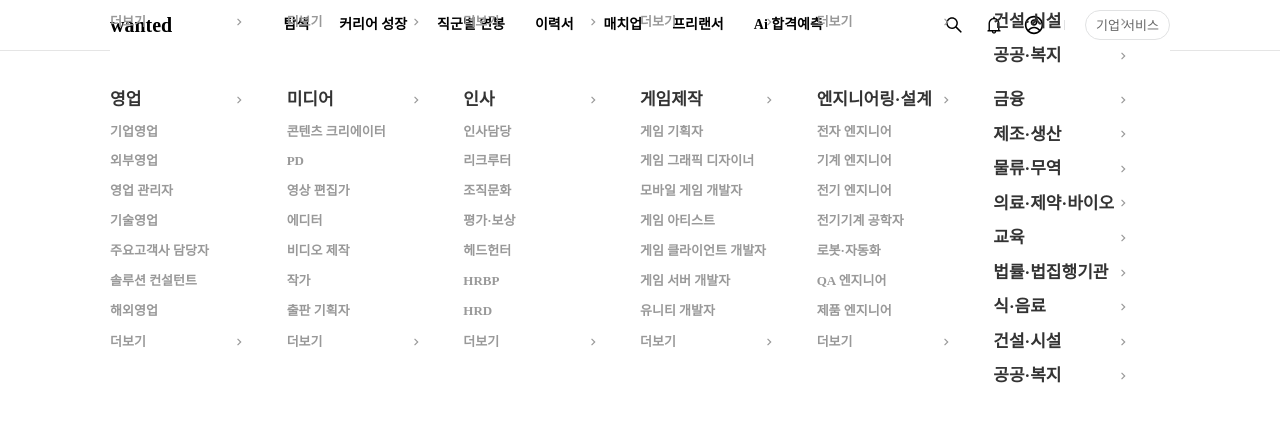
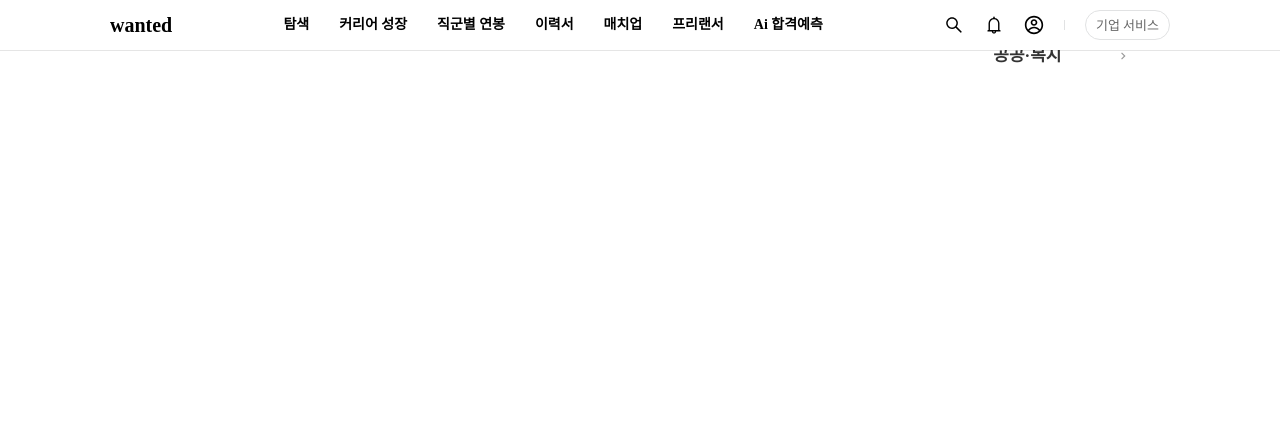
Before and after one commit to sunhwa508/wanted-clone, a React (Create React App) app: page / in a window 1280 px wide. Shown: the top 422 px of the page. Built offline with nearby package versions, Linux system fonts and the light colour scheme.

Commit message:
:fire: :construction: hover 기능 추가

```diff
--- a/src/components/globalNavigationBar.tsx
+++ b/src/components/globalNavigationBar.tsx
@@ -1,24 +1,113 @@
-import React, { useState, useMemo, useCallback } from 'react';
+import React, { useState, useCallback } from 'react';
 import styled from 'styled-components'
 import Logo from './logo'
 import { AiOutlineBell, AiOutlineSearch } from 'react-icons/ai';
 import { CgProfile } from 'react-icons/cg'
-import GlobalSubMenu from './globalSubMenu';
 import { MdKeyboardArrowRight } from 'react-icons/md'
 import { SALES_MENU, MEDIA_MENU, ENGINEERING_MENU, HR_MENU, GAME_MENU, ETC_MENU } from '../assets/datas/MenuDatas'
 
-const MenuContainer = styled.div<{ showMenu?: boolean }>`
+const Wrapper = styled.div`
+    width:100%;
+    height:50px;
+    background-color: #fff;
+    position: fixed;
+    box-shadow: 0 1px 0 0 rgb(0 0 0 / 10%);
+    z-index:99999999;
+`;
+const Container = styled.div`
+    position: relative;
+    max-width: 1060px;
     margin: 0 auto;
+    height: 50px;
+    @media (min-width: 1200px){
+        width: 87.72%;
+    }
+`;
+const Navigation = styled.nav`
+    display:flex;
+    height:50px;
+    align-items: center;
+    -webkit-box-pack: justify;
+    -ms-flex-pack: justify;
+    justify-content: space-between;
+`;
+
+const StyledUl = styled.ul`
+    display:flex;
+    flex-direction: row;
+    text-align: center;
+    margin: 0;
+    list-style:none;
+    & li{
+        & a{
+    position: relative;
+    font-size: 14px;
+    line-height: 20px;
+    font-weight: 600;
+    padding: 15px;
+        &:hover{
+                border-bottom:2px solid gray;
+            }
+        }
+    }
+`;
+
+const StyledIconUI = styled.ul`
+    display:flex;
+    flex-direction: row;
+    margin: 0;
+    list-style: none;
+    font-size:18px;
+        & button{
+        margin: 5px 0 0;
+        padding: 0 10px;
+        border: 0;
+        background: none;
+        }
+`;
+
+const ServiceButton = styled.li`
+    position: relative;
+    display: flex;
+    height: 100%;
+    vertical-align: middle;
+
+    &:before{
+    content: "";
+    width: 1px;
+    height: 10px;
+    background-color: #e1e2e3;
+    margin: auto 10px;
+    }
+    & a{
+    font-size: 13px;
+    color: #666;
+    line-height: 30px;
+    height: 30px;
+    border: 1px solid #e1e2e3;
+    border-radius: 15px;
+    padding: 0 10px;
+    margin: 0 0 0 10px;
+    font-weight: 400;
+    }
+`;
+
+const MenuContainer = styled.div`
+    margin: 0 auto;
+    height:100%;
     max-width: 1060px;
-    background-color: #fff;
+    background-color: white;
     display:flex;
     flex-direction: row;
     transition: 0.4s;
     transform: translateY(-100%);
+    &:hover{
+        transform: translateY(3%)
+    }
+    &.active{
+       transform: translateY(3%)
+    }
 
-    &.active{
-        transform: translateY(0);
-    }
 `;
 
 const MenuTable = styled.div`
@@ -56,102 +145,12 @@ const MenuTable = styled.div`
 
 `;
 
-
-const Wrapper = styled.div`
-    width:100%;
-    height:50px;
-    background-color: #fff;
-    position: fixed;
-    box-shadow: 0 1px 0 0 rgb(0 0 0 / 10%);
-`;
-const Container = styled.div`
-    position: relative;
-    max-width: 1060px;
-    margin: 0 auto;
-    height: 50px;
-
-    @media (min-width: 1200px){
-        width: 87.72%;
-    }
-`;
-const Navigation = styled.nav`
-    display:flex;
-    height:50px;
-    align-items: center;
-    -webkit-box-pack: justify;
-    -ms-flex-pack: justify;
-    justify-content: space-between;
-`;
-
-const StyledUl = styled.ul`
-    display:flex;
-    flex-direction: row;
-    text-align: center;
-    margin: 0;
-    list-style:none;
-
-    & li{
-
-        & a{
-    position: relative;
-    font-size: 14px;
-    line-height: 20px;
-    font-weight: 600;
-    padding: 15px;
-    &:hover{
-            border-bottom:2px solid gray;
-            .active{
-                transform: translateY(-100%);
-            }
-        }
-        }
-    }
-`;
-
-const StyledIconUI = styled.ul`
-    display:flex;
-    flex-direction: row;
-    margin: 0;
-    list-style: none;
-    font-size:18px;
-
-    & button{
-    margin: 5px 0 0;
-    padding: 0 10px;
-    border: 0;
-    background: none;
-    }
-`;
-
-const ServiceButton = styled.li`
-    position: relative;
-    display: flex;
-    height: 100%;
-    vertical-align: middle;
-
-    &:before{
-    content: "";
-    width: 1px;
-    height: 10px;
-    background-color: #e1e2e3;
-    margin: auto 10px;
-    }
-    & a{
-    font-size: 13px;
-    color: #666;
-    line-height: 30px;
-    height: 30px;
-    border: 1px solid #e1e2e3;
-    border-radius: 15px;
-    padding: 0 10px;
-    margin: 0 0 0 10px;
-    font-weight: 400;
-    }
-`;
-
-
 const GlobalNavigationBar = () => {
     const [showMenu, setShowMenu] = useState(false)
+    const handleMouseHover = (hoverState: boolean) => {
+        setShowMenu(!hoverState)
+    }
+
     return (
         <>
             <Wrapper>
@@ -159,7 +158,7 @@ const GlobalNavigationBar = () => {
                     <Navigation>
                         <Logo />
                         <StyledUl>
-                            <li onMouseEnter={() => setShowMenu(true)} onMouseLeave={() => setShowMenu(false)}><a>탐색</a></li>
+                            <li onMouseEnter={() => handleMouseHover(false)} onMouseLeave={() => handleMouseHover(true)} onClick={() => setShowMenu(!showMenu)}><a>탐색</a></li>
                             <li><a>커리어 성장</a></li>
                             <li><a>직군별 연봉</a></li>
                             <li><a>이력서</a></li>
@@ -175,9 +174,8 @@ const GlobalNavigationBar = () => {
                         </StyledIconUI>
                     </Navigation>
                 </Container>
-                <GlobalSubMenu showMenu setShowMenu />
             </Wrapper >
-            <MenuContainer className={showMenu ? "active" : "nonactive"} >
+            <MenuContainer className={showMenu ? 'active' : "none"} >
                 <MenuTable>
                     <a><h2>영업</h2> <MdKeyboardArrowRight color="#999" /></a>
                     {SALES_MENU.map((item: any) => {
@@ -219,9 +217,9 @@ const GlobalNavigationBar = () => {
                     })}
                 </MenuTable>
             </MenuContainer >
+        </>
 
 
-        </>
     )
 }
 export default GlobalNavigationBar
--- a/src/components/globalSubMenu.tsx
+++ /dev/null
@@ -1,107 +0,0 @@
-import React from 'react';
-import styled from 'styled-components'
-import { MdKeyboardArrowRight } from 'react-icons/md'
-import { SALES_MENU, MEDIA_MENU, ENGINEERING_MENU, HR_MENU, GAME_MENU, ETC_MENU } from '../assets/datas/MenuDatas'
-
-const MenuContainer = styled.div<{ showMenu?: boolean }>`
-    margin: 0 auto;
-    max-width: 1060px;
-    background-color: #fff;
-    display:flex;
-    flex-direction: row;
-    transition: 0.4s;
-    transform: translateY(-100%);
-    transform: translateY(${(props) => props.showMenu && 0});
-`;
-
-const MenuTable = styled.div`
-    flex-direction: column;
-    width: 16.666%;
-    height: 270px;
-    padding: 40px 20px 0 0;
-    text-align: left;
-        & a{
-        cursor:pointer;
-        display:flex;
-        justify-content: space-between;
-        align-items:center;
-        padding-right: 20px;
-        padding-bottom: 15px;
-        font-weight: 500;
-        & h2{
-            margin:0;
-            font-size: 17px;
-            color: #333;
-            width: 100%;
-            overflow: hidden;
-        }
-        & h3{
-            margin:0;
-            font-size: 13px;
-            color: #999;
-            padding-bottom: 0px;
-            width: 100%;
-            text-overflow: ellipsis;
-            white-space: nowrap;
-            overflow: hidden;
-            }
-    }
-
-`;
-
-interface Props {
-    showMenu: boolean,
-    setShowMenu: any,
-}
-const GlobalSubMenu = ({ showMenu, setShowMenu }: Props) => {
-    console.log(showMenu)
-    return (
-        <>
-            <MenuContainer showMenu >
-                <MenuTable>
-                    <a><h2>영업</h2> <MdKeyboardArrowRight color="#999" /></a>
-                    {SALES_MENU.map((item: any) => {
-                        return <a><h3>{item.name}</h3></a>
-                    })}
-                    <a><h3>더보기</h3><MdKeyboardArrowRight color="#999" /></a>
-                </MenuTable>
-                <MenuTable>
-                    <a><h2>미디어</h2> <MdKeyboardArrowRight color="#999" /></a>
-                    {MEDIA_MENU.map((item: any) => {
-                        return <a><h3>{item.name}</h3></a>
-                    })}
-                    <a><h3>더보기</h3><MdKeyboardArrowRight color="#999" /></a>
-                </MenuTable>
-                <MenuTable>
-                    <a><h2>인사</h2> <MdKeyboardArrowRight color="#999" /></a>
-                    {HR_MENU.map((item: any) => {
-                        return <a><h3>{item.name}</h3></a>
-                    })}
-                    <a><h3>더보기</h3><MdKeyboardArrowRight color="#999" /></a>
-                </MenuTable>
-                <MenuTable>
-                    <a><h2>게임제작</h2> <MdKeyboardArrowRight color="#999" /></a>
-                    {GAME_MENU.map((item: any) => {
-                        return <a><h3>{item.name}</h3></a>
-                    })}
-                    <a><h3>더보기</h3><MdKeyboardArrowRight color="#999" /></a>
-                </MenuTable>
-                <MenuTable>
-                    <a><h2>엔지니어링·설계</h2> <MdKeyboardArrowRight color="#999" /></a>
-                    {ENGINEERING_MENU.map((item: any) => {
-                        return <a><h3>{item.name}</h3></a>
-                    })}
-                    <a><h3>더보기</h3><MdKeyboardArrowRight color="#999" /></a>
-                </MenuTable>
-                <MenuTable>
-                    {ETC_MENU.map((item: any) => {
-                        return <a><h2>{item.name}</h2> <MdKeyboardArrowRight color="#999" /></a>
-                    })}
-                </MenuTable>
-            </MenuContainer >
-
-
-        </>
-    )
-}
-export default GlobalSubMenu
```
